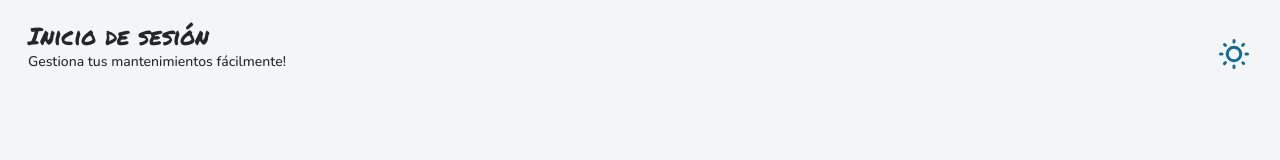
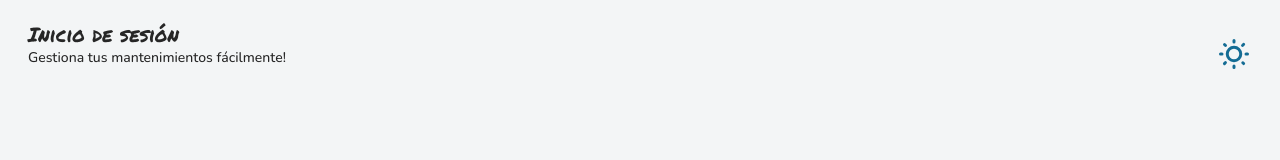
Before and after one commit to DevJaGz/hisman-tailwind, an Angular app: page /auth/login in a window 1280 px wide. Shown: the top 160 px of the page. Built offline with nearby package versions, Linux system fonts and the light colour scheme.

Commit message:
Add tilde in landing provider

```diff
--- a/src/app/features/authentication/components/google-email-provider/google-email-provider.component.html
+++ b/src/app/features/authentication/components/google-email-provider/google-email-provider.component.html
@@ -1,5 +1,5 @@
 <button
-	class="pl-[2px] pr-2 py-[2px] flex justify-center items-center gap-4 border border-slate-200 dark:border-google-dark dark:hover:border-slate-800 rounded-[2px] text-slate-700 dark:text-white bg-white dark:bg-google-dark hover:border-slate-400 hover:text-slate-900 hover:shadow dark:hover:shadow-none duration-500">
+	class="pl-[2px] pr-2 py-[2px] flex justify-center items-center gap-4 border border-slate-200 dark:border-google-dark dark:hover:border-black rounded-[2px] text-slate-700 dark:text-white bg-white dark:bg-google-dark hover:border-slate-400 hover:text-slate-900 hover:shadow dark:hover:shadow-none duration-500">
 	<svg
 		xmlns="http://www.w3.org/2000/svg"
 		class="inline w-10 h-10 text-gray-900 fill-current dark:bg-white p-1 transition-transform"
--- a/src/app/features/authentication/components/landing-provider/landing-provider.component.html
+++ b/src/app/features/authentication/components/landing-provider/landing-provider.component.html
@@ -6,7 +6,7 @@
 	<div class="flex flex-col gap-20 py-12 px-6">
 		<section class="text-center">
 			<h2 class="text-6xl hisman-font">HisMan</h2>
-			<p class="mt-2">Historico de mantenimientos</p>
+			<p class="mt-2">Histórico de mantenimientos</p>
 		</section>
 		<ng-content></ng-content>
 	</div>
--- a/src/app/features/authentication/pages/login-page/login-page.component.html
+++ b/src/app/features/authentication/pages/login-page/login-page.component.html
@@ -1,7 +1,7 @@
 <main class="h-full flex flex-col min-w-[375px]">
 	<header class="pl-4 sm:pl-7 pt-5">
 		<h1 class="hisman-font">
-			<span class="text-2xl">Inicio de sesión</span>
+			<span class="text-2xl sm:text-xl">Inicio de sesión</span>
 		</h1>
 		<!-- TODO: Add written effect -->
 		<div
```
